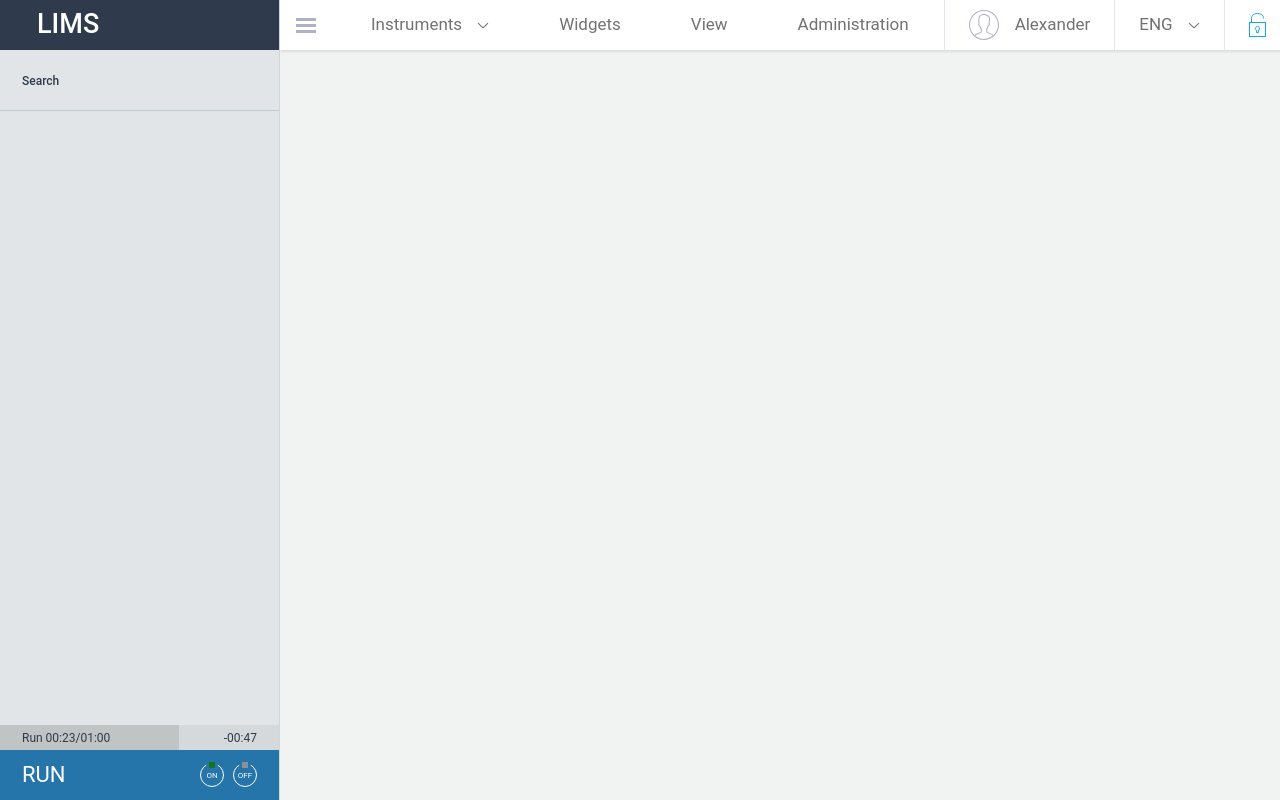
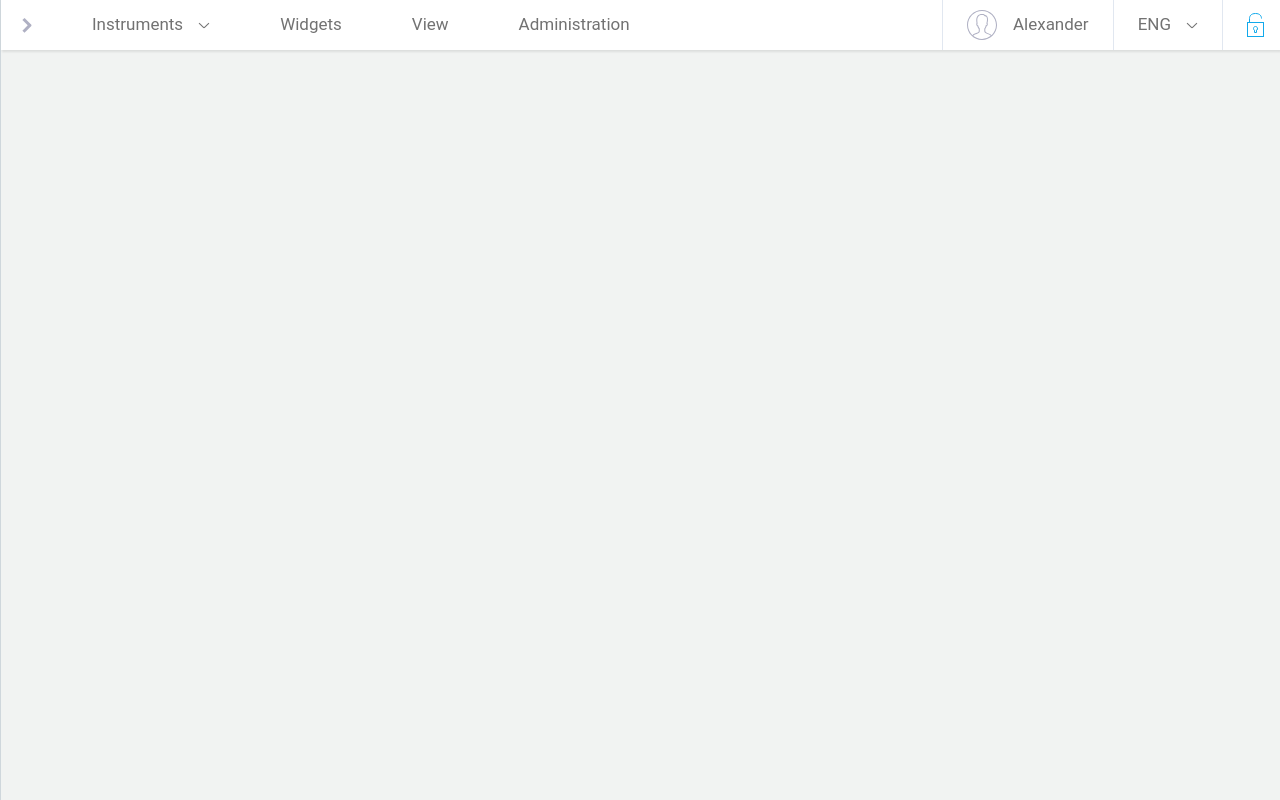
Before and after one commit to olhajduk/labinven, a website built with webpack: page src/index.html in a window 1280 px wide. Both pictures are taken after a click on the element 306 px from the left and 25 px from the top of the page. Built offline with nearby package versions, Linux system fonts and the light colour scheme; files whose address does not match are found by name; a web font is replaced by a local one.

Commit message:
add open/close event for sidebar

```diff
--- a/src/html/header.html
+++ b/src/html/header.html
@@ -1,5 +1,5 @@
 <header class="header">
-  <div class="header-burger burger">
+  <div class="header-burger burger is-open">
     <div></div>
   </div>
   <ul class="header-list header-nav">
--- a/src/html/sidebar.html
+++ b/src/html/sidebar.html
@@ -1,4 +1,4 @@
-<aside class="sidebar">
+<aside class="sidebar is-open">
   <div class="sidebar-header">
     <h2 class="sidebar-title">
       lims
--- a/src/index.js
+++ b/src/index.js
@@ -1,4 +1,5 @@
 import './js/sprite';
+import './js/sidebar';
 import './scss/index.scss';
 
 console.log('working!');
--- /dev/null
+++ b/src/js/sidebar.js
@@ -0,0 +1,24 @@
+document.addEventListener('DOMContentLoaded', function() {
+  const burger = document.querySelector('.burger')
+  const sidebar = document.querySelector('.sidebar')
+  const open = 'is-open'
+  const close = 'is-close'
+
+  burger.addEventListener('click', function() {
+    console.log(burger.classList.contains(open))
+
+    if (burger.classList.contains(open)) {
+      burger.classList.remove(open)
+      burger.classList.add(close)
+
+      sidebar.classList.remove(open)
+      sidebar.classList.add(close)
+    } else if (burger.classList.contains(close)) {
+      burger.classList.remove(close)
+      burger.classList.add(open)
+
+      sidebar.classList.remove(close)
+      sidebar.classList.add(open)
+    }
+  });
+});
--- a/src/scss/base/_main.scss
+++ b/src/scss/base/_main.scss
@@ -54,11 +54,10 @@ svg {
   @extend %p-0;
   @extend %p-abs;
   @extend %br-0;
+  @extend %ov-h-ws-n;
   clip: rect(0 0 0 0);
   height: 1px;
   margin: -1px;
-  overflow: hidden;
-  white-space: nowrap;
   width: 1px;
 }
 
--- a/src/scss/components/_burger.scss
+++ b/src/scss/components/_burger.scss
@@ -30,6 +30,25 @@
     }
   }
 
+  &.is-close {
+    div {
+      right: rem(5px);
+      top: rem(3px);
+      transform: rotate(45deg);
+      width: 50%;
+
+      &::before {
+        opacity: 0;
+      }
+
+      &::after {
+        right: rem(-4px);
+        top: rem(4px);
+        transform: rotate(90deg);
+      }
+    }
+  }
+
   &:hover {
     div {
       &,
--- a/src/scss/layout/_sidebar.scss
+++ b/src/scss/layout/_sidebar.scss
@@ -5,11 +5,25 @@
 
 .sidebar {
   @extend %d-flex;
+  @extend %tr-pr;
+  @extend %ov-h-ws-n;
   background-color: $clr-bg-side-body;
   border-right: 1px solid $clr-br-side;
   flex-direction: column;
-  min-width: rem(280px);
-  width: rem(280px);
+
+  * {
+    flex-wrap: nowrap;
+  }
+
+  &.is-close {
+    min-width: 0;
+    width: 0;
+  }
+
+  &.is-open {
+    min-width: rem(280px);
+    width: rem(280px);
+  }
 
   &-title {
     @extend %d-flex-al-ctr;
--- a/src/scss/utilities/_extends.scss
+++ b/src/scss/utilities/_extends.scss
@@ -36,6 +36,11 @@
 %d-flex-al-ctr {
   @extend %d-flex;
   align-items: center;
+}
+
+%ov-h-ws-n {
+  overflow: hidden;
+  white-space: nowrap;
 }
 
 // text
```
Also changed, not shown: dist/bundle.css, dist/bundle.js, dist/index.html, 2 other files.
